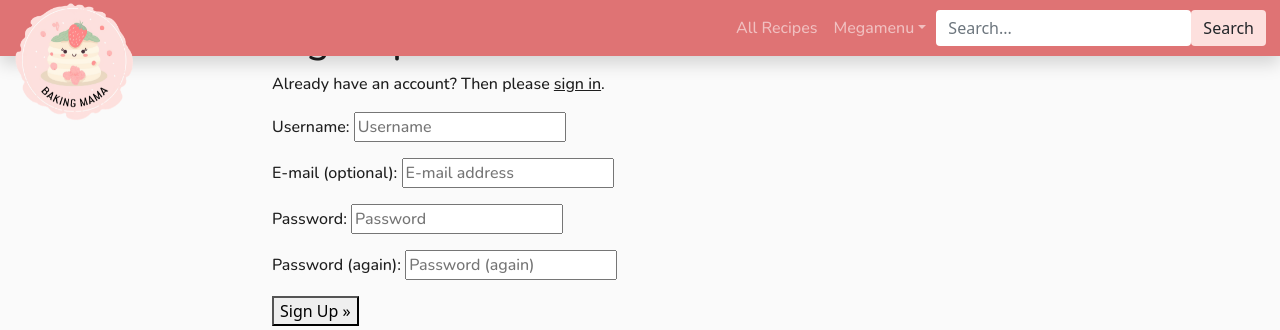
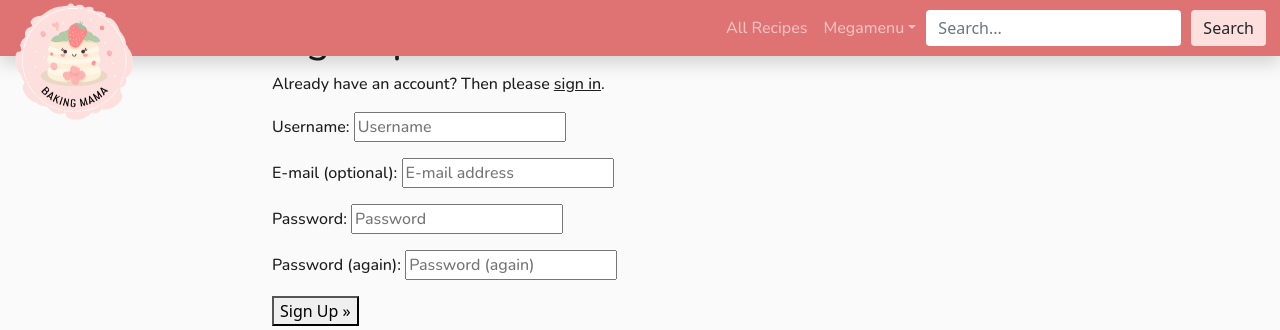
Before and after one commit to rnc-personal/ci-fullstack-pp4, a Django app: page /accounts/signup/ in a window 1280 px wide. Shown: the top 330 px of the page. Run offline with Django 3.2, Linux system fonts and the light colour scheme; some libraries are stand-ins or nearby versions.

Commit message:
adjusted search button margin in nav

```diff
--- a/templates/base.html
+++ b/templates/base.html
@@ -104,7 +104,7 @@
                         <form method="GET" class="d-flex rounded-input" action="{% url 'search_results' %}">
                             <input type="text" name="q" placeholder="Search..." value="{{ request.GET.q }}"
                                 class="form-control border-0 mr-2" />
-                            <button type="submit" class="btn accent-light text-dark border-0">Search</button>
+                            <button type="submit" class="btn accent-light text-dark border-0" style="margin-left: 10px;">Search</button>
                         </form>
                     </div>
                 </div>
```
